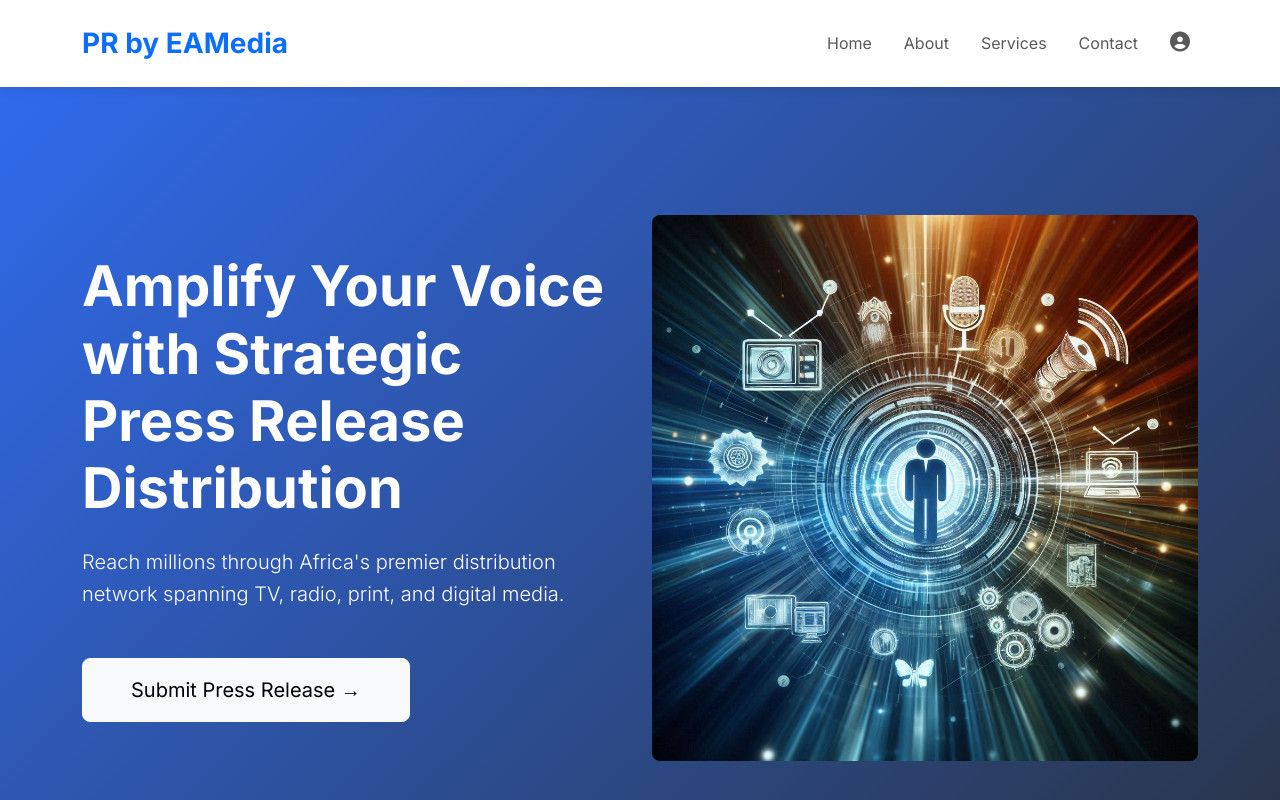
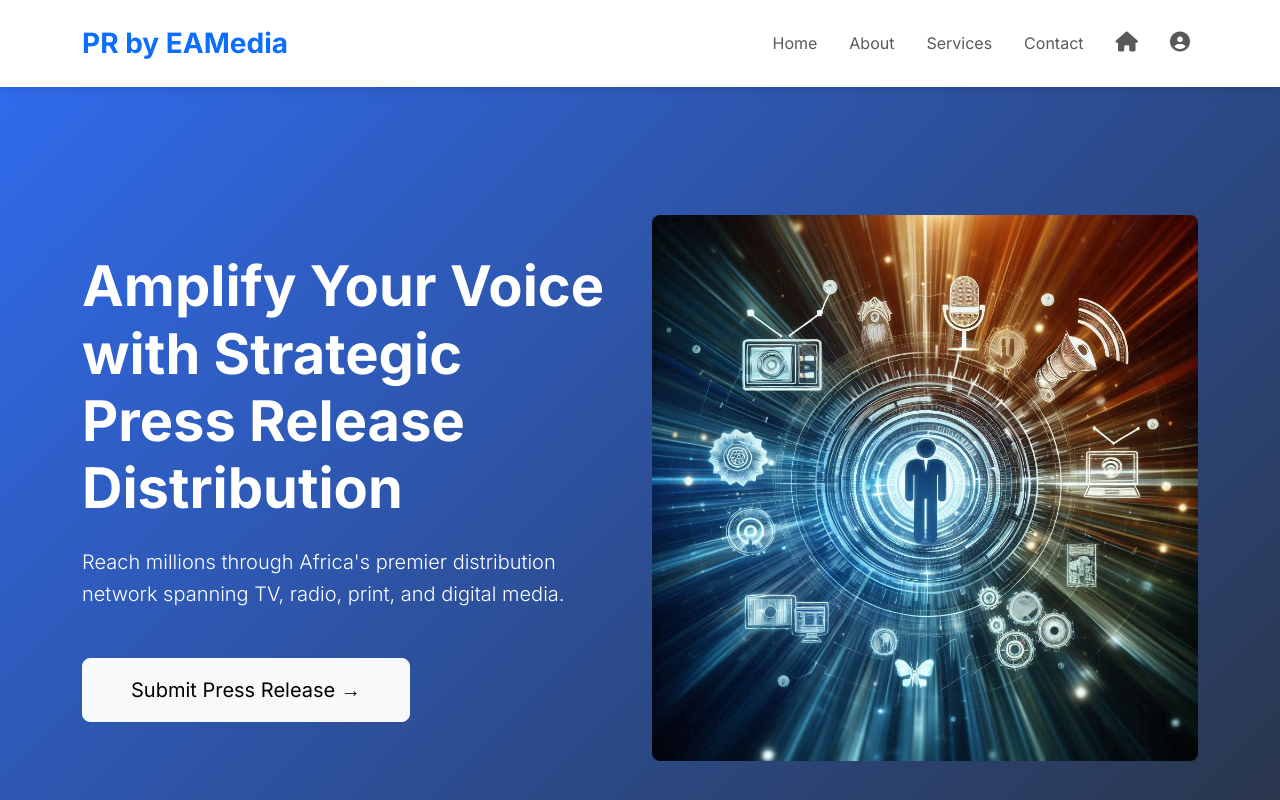
Before and after one commit to freedompraise/eamedia, a plain HTML site: page prdistribution/index.html in a window 1280 px wide. Shown: the top 800 px of the page. Drawn offline with nearby package versions, Linux system fonts and the light colour scheme.

Commit message:
Add home link to navigation in index.html

```diff
--- a/prdistribution/index.html
+++ b/prdistribution/index.html
@@ -115,6 +115,12 @@
           <li class="nav-item"><a class="nav-link" href="#about">About</a></li>
           <li class="nav-item"><a class="nav-link" href="#services">Services</a></li>
           <li class="nav-item"><a class="nav-link" href="#contact">Contact</a></li>
+          <li class="nav-item">
+            <a class="nav-link" href="/">
+              <i class="fas fa-home fs-5"></i>
+            </a>
+          </li>
+
           <li class="nav-item">
             <a class="nav-link" href="../login/">
               <i class="fas fa-user-circle fs-5"></i>
```
